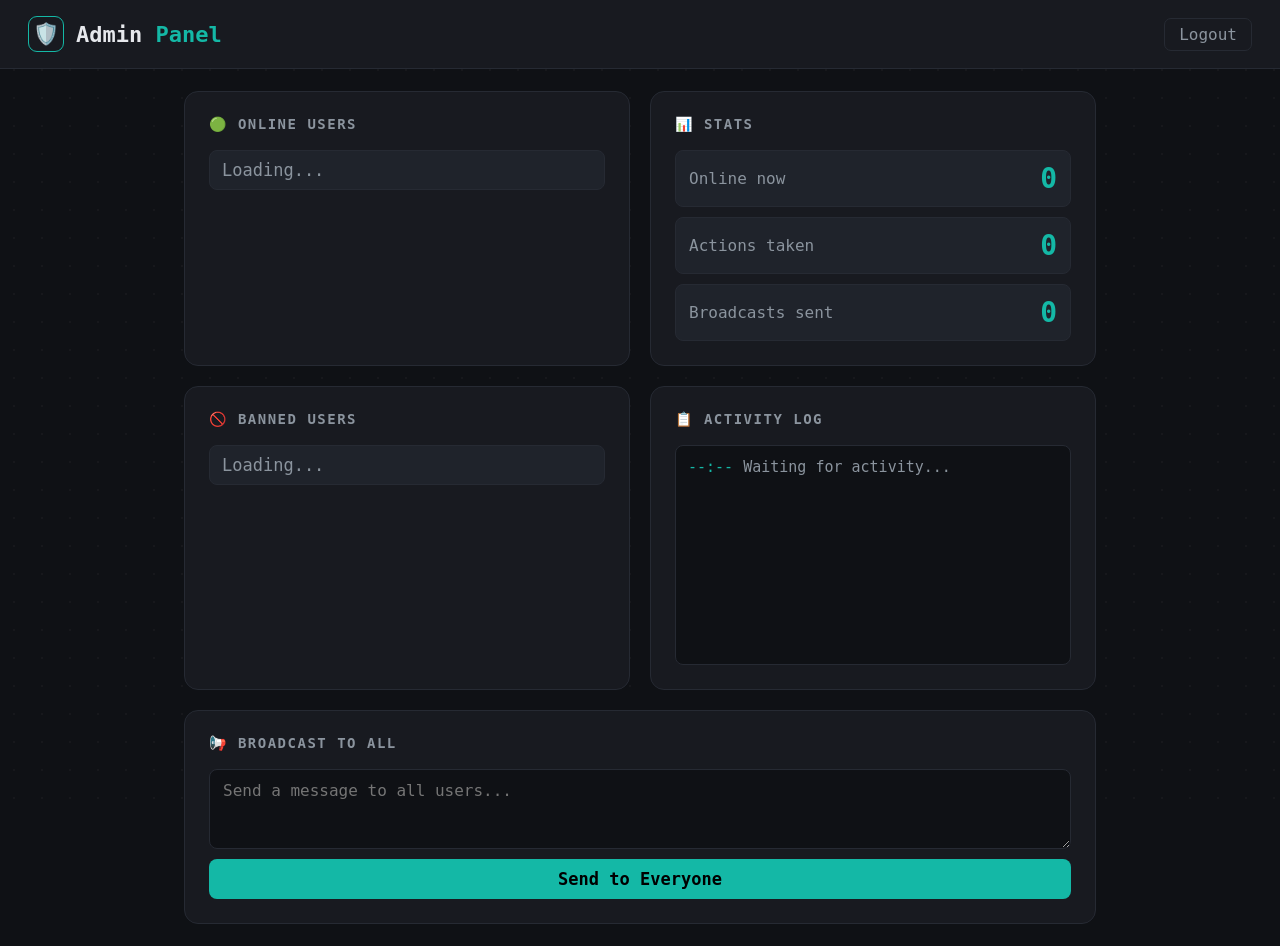
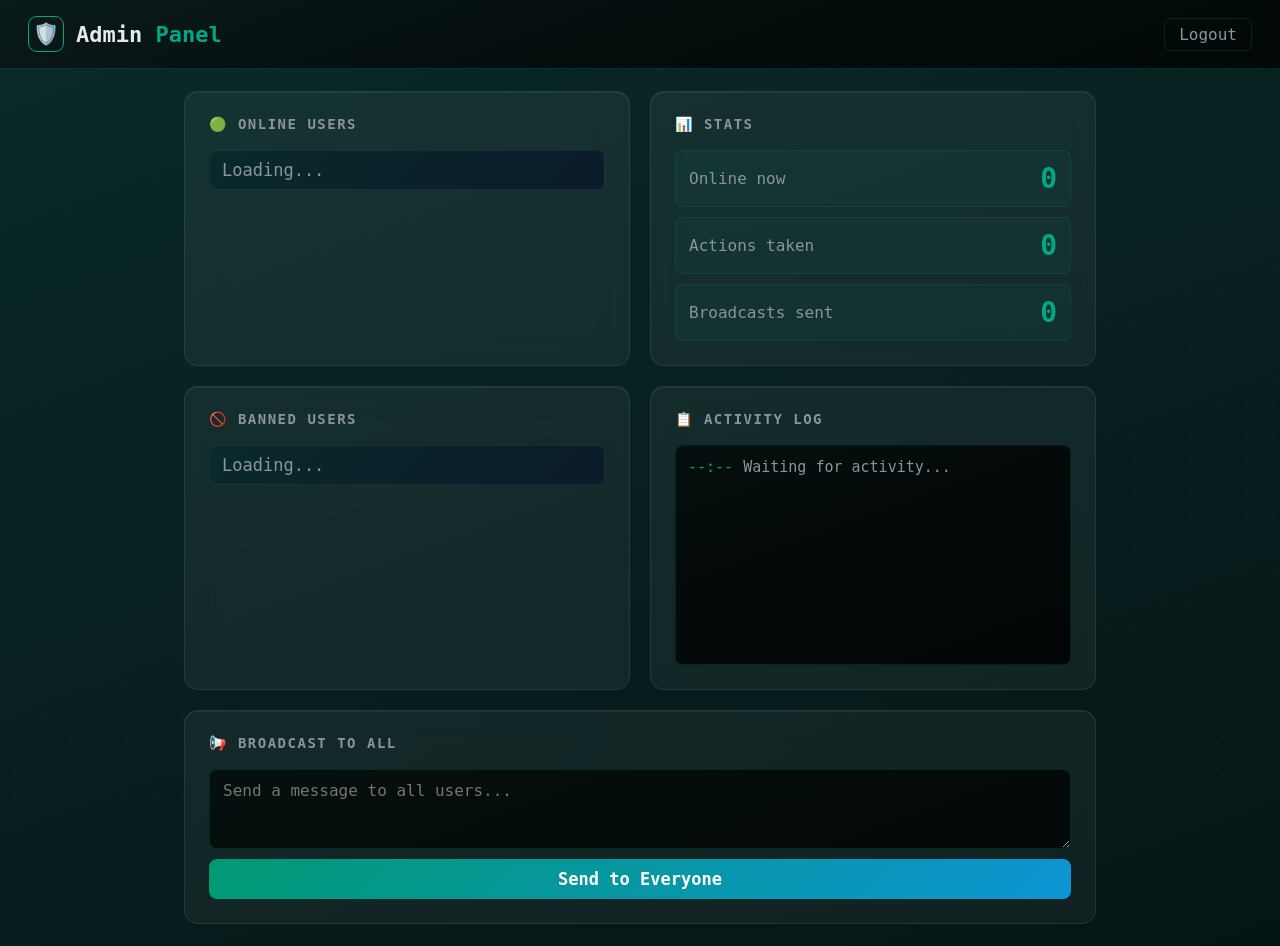
Before and after one commit to ishfak-akbar/echo-net-chat-room, a Flask app: page /admin in a window 1280 px wide. Run offline with Flask 3, Linux system fonts and the light colour scheme; the visitor is signed in with stand-in values (Sample User, id 1); some libraries are stand-ins or nearby versions.

Commit message:
Update UI in admin panel

```diff
--- a/templates/admin.html
+++ b/templates/admin.html
@@ -18,25 +18,21 @@
         padding: 0;
       }
       :root {
-        --bg: #0f1115;
-        --surface: #181a20;
-        --surface2: #1f232b;
-        --border: #262a33;
-
+        --bg: #010505;
+        --surface: #060f0f;
+        --surface2: #0a1a1a;
+        --border: rgba(0, 168, 132, 0.15);
         --text: #e6e8ec;
         --muted: #8b949e;
-
-        --accent: #14b8a6;
+        --accent: #00a884;
         --accent2: #0ea5e9;
-
         --online: #22c55e;
         --offline: #6b7280;
-
         --danger: #ff6b6b;
         --warn: #ffb347;
       }
       body {
-        background: var(--bg);
+        background: linear-gradient(160deg, #0a2a2a 0%, #051515 100%);
         color: var(--text);
         font-family: "JetBrains Mono", monospace;
         min-height: 100vh;
@@ -47,7 +43,7 @@
         content: "";
         position: fixed;
         inset: 0;
-        background-image: radial-gradient(circle, #1f2023 1px, transparent 1px);
+        background-image: radial-gradient(circle, #0a2a2a 1px, transparent 1px);
         background-size: 28px 28px;
         opacity: 0.5;
         z-index: 0;
@@ -56,8 +52,13 @@
       .header {
         position: relative;
         z-index: 1;
-        background: var(--surface);
-        border-bottom: 1px solid var(--border);
+        background: linear-gradient(
+          160deg,
+          #0a1a1a 0%,
+          #050d0d 50%,
+          #020808 100%
+        );
+        border-bottom: 1px solid rgba(0, 168, 132, 0.2);
         padding: 16px 28px;
         display: flex;
         align-items: center;
@@ -94,7 +95,7 @@
         color: var(--muted);
         text-decoration: none;
         padding: 6px 14px;
-        border: 1px solid var(--border);
+        border: 1px solid rgba(0, 168, 132, 0.2);
         border-radius: 7px;
         transition:
           color 0.15s,
@@ -122,31 +123,33 @@
       .card:nth-child(1) {
         grid-area: users;
       }
-
       .card:nth-child(2) {
         grid-area: stats;
       }
-
       .card:nth-child(3) {
         grid-area: bans;
       }
-
       .card:nth-child(4) {
         grid-area: log;
       }
-
       .card-broadcast {
         grid-area: broadcast;
       }
       .card {
-        background: var(--surface);
-        border: 1px solid var(--border);
+        background: rgba(255, 255, 255, 0.05);
+        backdrop-filter: blur(16px);
+        -webkit-backdrop-filter: blur(16px);
+        border: 1px solid rgba(255, 255, 255, 0.08);
+        box-shadow: inset 0 1px 0 rgba(255, 255, 255, 0.05);
         border-radius: 14px;
         padding: 24px;
       }
       .card-broadcast {
-        background: var(--surface);
-        border: 1px solid var(--border);
+        background: rgba(255, 255, 255, 0.05);
+        backdrop-filter: blur(16px);
+        -webkit-backdrop-filter: blur(16px);
+        border: 1px solid rgba(255, 255, 255, 0.08);
+        box-shadow: inset 0 1px 0 rgba(255, 255, 255, 0.05);
         border-radius: 14px;
         padding: 24px;
       }
@@ -174,8 +177,8 @@
         align-items: center;
         gap: 9px;
         padding: 9px 12px;
-        background: var(--surface2);
-        border: 1px solid var(--border);
+        background: linear-gradient(135deg, #0a2a2a 0%, #0a1a2a 100%);
+        border: 1px solid rgba(255, 255, 255, 0.06);
         border-radius: 8px;
         font-size: 17px;
       }
@@ -192,8 +195,8 @@
         align-items: center;
         gap: 9px;
         padding: 9px 12px;
-        background: var(--surface2);
-        border: 1px solid var(--border);
+        background: linear-gradient(135deg, #0a2a2a 0%, #0a1a2a 100%);
+        border: 1px solid rgba(255, 255, 255, 0.06);
         border-radius: 8px;
         font-size: 17px;
       }
@@ -252,8 +255,8 @@
         justify-content: space-between;
         align-items: center;
         padding: 11px 13px;
-        background: var(--surface2);
-        border: 1px solid var(--border);
+        background: rgba(0, 168, 132, 0.05);
+        border: 1px solid rgba(0, 168, 132, 0.15);
         border-radius: 8px;
       }
       .stat-label {
@@ -266,8 +269,13 @@
         color: var(--accent);
       }
       #log {
-        background: var(--bg);
-        border: 1px solid var(--border);
+        background: linear-gradient(
+          160deg,
+          #060f0f 0%,
+          #030808 50%,
+          #010505 100%
+        );
+        border: 1px solid rgba(0, 168, 132, 0.15);
         border-radius: 8px;
         padding: 12px;
         height: 220px;
@@ -281,7 +289,7 @@
         width: 3px;
       }
       #log::-webkit-scrollbar-thumb {
-        background: var(--border);
+        background: rgba(0, 168, 132, 0.3);
       }
       .log-row {
         display: flex;
@@ -300,8 +308,8 @@
         gap: 10px;
       }
       textarea {
-        background: var(--bg);
-        border: 1px solid var(--border);
+        background: linear-gradient(160deg, #060f0f 0%, #030808 100%);
+        border: 1px solid rgba(0, 168, 132, 0.2);
         border-radius: 8px;
         padding: 11px 13px;
         color: var(--text);
@@ -316,8 +324,8 @@
         border-color: var(--accent);
       }
       .bc-btn {
-        background: var(--accent);
-        color: #000;
+        background: linear-gradient(135deg, #009973 0%, #0d95d4 100%);
+        color: #fff;
         border: none;
         border-radius: 8px;
         padding: 10px;
@@ -331,7 +339,7 @@
       }
       .bc-btn:hover {
         transform: translateY(-2px);
-        box-shadow: 0 6px 18px rgba(79, 255, 176, 0.2);
+        box-shadow: 0 6px 18px rgba(0, 168, 132, 0.4);
       }
       .empty {
         font-size: 16px;
```
